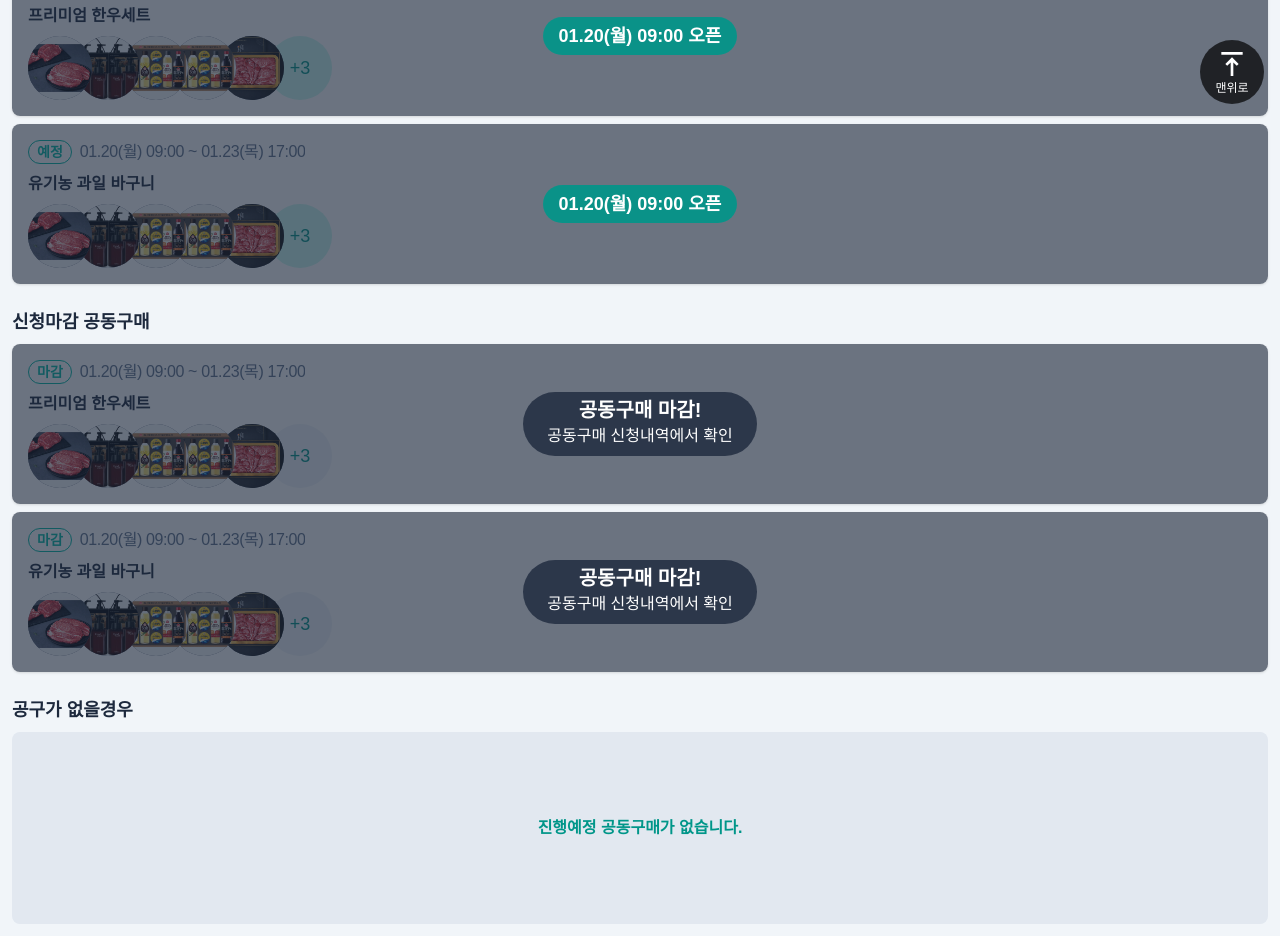
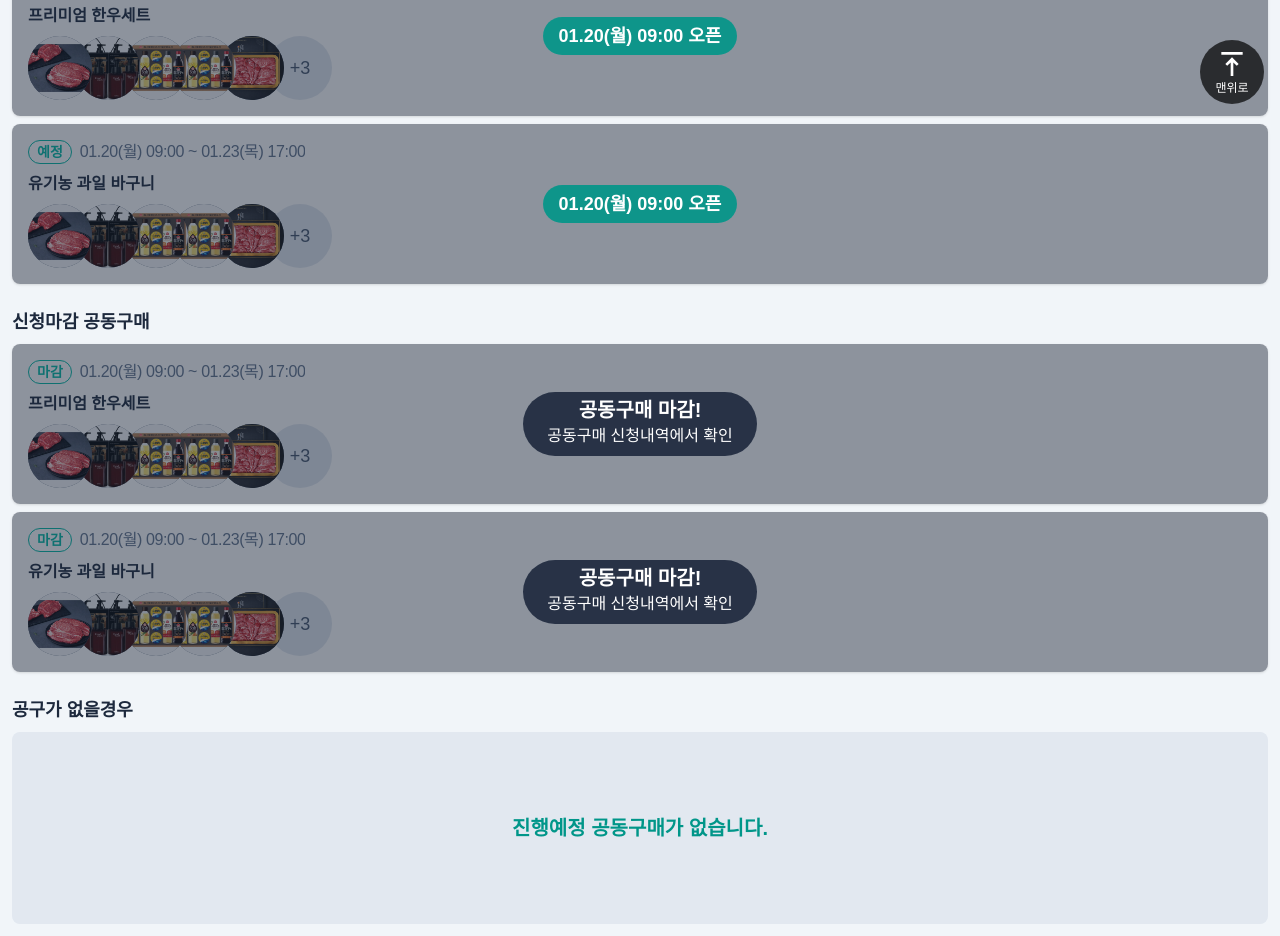
Before and after one commit to evaham/ms09, a Next.js app: page / in a window 1280 px wide. Shown: the part 680-1616 px from the top of the page. Built offline with nearby package versions, Linux system fonts and the light colour scheme.

Commit message:
fix: UI 텍스트 스타일 및 색상 조정

```diff
--- a/app/group-list/apply-list/page.js
+++ b/app/group-list/apply-list/page.js
@@ -151,7 +151,7 @@ export default function ApplyList() {
             <div className="flex flex-col p-3 pt-1">
 
                 <p className="my-2 text-lg font-bold">공동구매 신청</p>
-                <p className="mb-2 text-sm text-slate-500">설 맞이 선물세트 기획전</p>
+                <p className="mb-2 text-slate-500">설 맞이 선물세트 기획전</p>
                 <ul className="flex flex-col gap-2 mb-48">
                     {items.filter(item => item.active).map((item, index) => (
                         <li key={index}>
@@ -161,7 +161,7 @@ export default function ApplyList() {
                                     <div className="line-clamp-2 leading-tight pr-8">{item.name}</div>
                                     <div className='flex'>
                                         {item.tag.map((i) => (
-                                            <span key={i} className='mr-2 text-sm text-red-500'>{i}</span>
+                                            <span key={i} className="mr-2 text-sm text-red-500">{i}</span>
                                         ))}
                                     </div>
                                     <div className="flex mt-auto">
--- a/app/group-list/page.js
+++ b/app/group-list/page.js
@@ -126,12 +126,12 @@ export default function GroupList() {
                 </div>
                 <div className="flex flex-col my-4">
                     <div className="text-lg font-bold">설맞이 선물세트 기획전</div>
-                    <div className="flex text-slate-500">
-                        <span>• 신청기간</span>
+                    <div className="flex">
+                        <span className='text-slate-500'>• 신청기간</span>
                         <span className="ml-auto">01.16(목) 09:00 ~ 12.23(목) 23:59</span>
                     </div>
-                    <div className="flex text-slate-500">
-                        <span>• 수령기간</span>
+                    <div className="flex">
+                        <span className='text-slate-500'>• 수령기간</span>
                         <span className="ml-auto">01.16(목) 09:00 ~ 12.23(목) 23:59</span>
                     </div>
                 </div>
--- a/app/page.js
+++ b/app/page.js
@@ -154,7 +154,7 @@ export default function Home() {
                     </div>
                   ))}
                   {item.imgGroup.length > 5 && (
-                    <div className="w-16 h-16 flex items-center justify-center bg-teal-100 rounded-full text-teal-600 text-lg">
+                    <div className="w-16 h-16 flex items-center justify-center bg-slate-200 rounded-full text-slate-600 text-lg">
                       +{item.imgGroup.length - 5}
                     </div>
                   )}
@@ -180,12 +180,12 @@ export default function Home() {
                     </div>
                   ))}
                   {item.imgGroup.length > 5 && (
-                    <div className="w-16 h-16 flex items-center justify-center bg-teal-100 rounded-full text-teal-600 text-lg">
+                    <div className="w-16 h-16 flex items-center justify-center bg-slate-200 rounded-full text-slate-600 text-lg">
                       +{item.imgGroup.length - 5}
                     </div>
                   )}
                 </div>
-                <div className="absolute inset-0 flex flex-col items-center justify-center bg-slate-800/65 text-lg text-white z-10">
+                <div className="absolute inset-0 flex flex-col items-center justify-center bg-slate-800/50 text-lg text-white z-10">
                   <p className="px-4 py-2 leading-tight bg-teal-600/90 rounded-full font-bold">{item.startDay} 오픈</p>
                 </div>
               </Link>
@@ -209,13 +209,13 @@ export default function Home() {
                     </div>
                   ))}
                   {item.imgGroup.length > 5 && (
-                    <div className="w-16 h-16 flex items-center justify-center bg-slate-100 rounded-full text-teal-600 text-lg">
+                    <div className="w-16 h-16 flex items-center justify-center bg-slate-200 rounded-full text-slate-600 text-lg">
                       +{item.imgGroup.length - 5}
                     </div>
                   )}
                 </div>
-                <div className="absolute inset-0 flex flex-col items-center justify-center bg-slate-800/65 text-xl text-white z-10">
-                  <p className="flex flex-col items-center px-6 py-2 leading-none bg-slate-800/80 rounded-full">
+                <div className="absolute inset-0 flex flex-col items-center justify-center bg-slate-800/50 text-xl text-white z-10">
+                  <p className="flex flex-col items-center px-6 py-2 leading-none bg-slate-800/90 rounded-full">
                     <span className="font-bold">공동구매 마감!</span>
                     <span className="mt-1 text-base">공동구매 신청내역에서 확인</span>
                   </p>
@@ -230,10 +230,9 @@ export default function Home() {
 
         <ul>
           <li className="flex items-center justify-center w-full h-48 p-4 bg-slate-200 rounded-lg">
-            <p className="font-bold text-teal-600">진행예정 공동구매가 없습니다.</p>
+            <p className="font-bold text-teal-600 text-xl">진행예정 공동구매가 없습니다.</p>
           </li>
         </ul>
-
       </div>
       <TopButton isButton={false} />
     </div>
```
